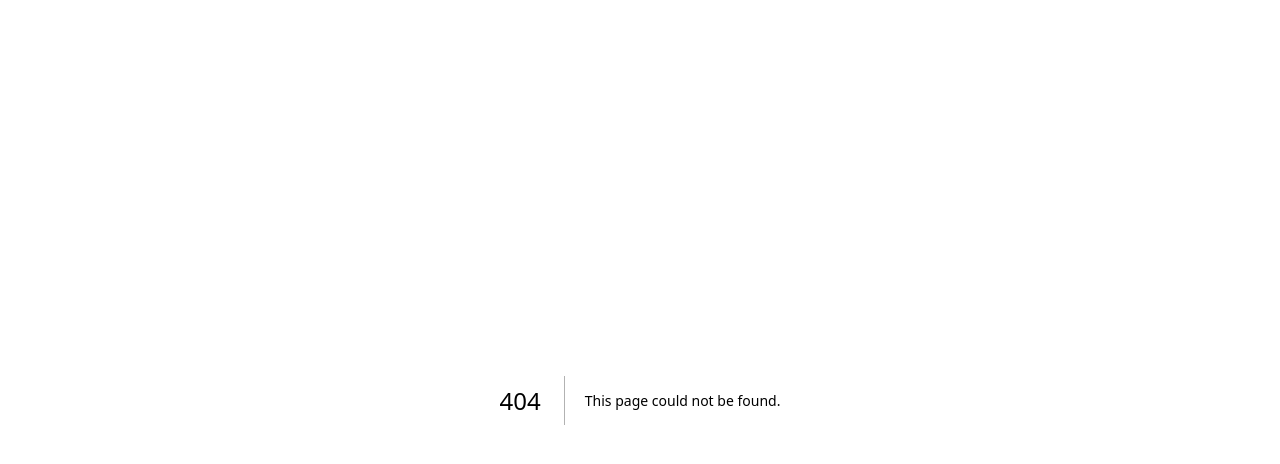
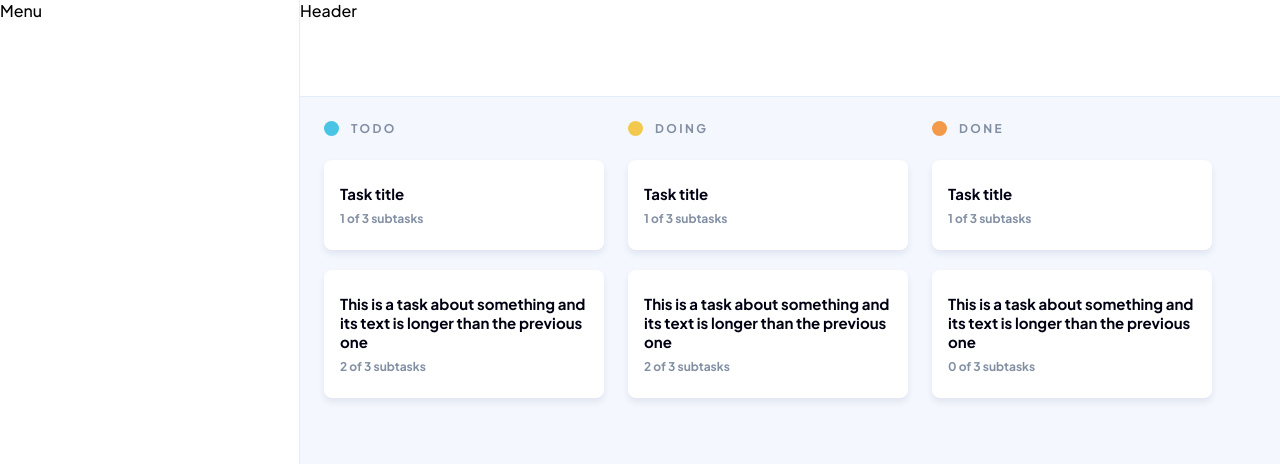
Before and after one commit to joanpujol/kanban-task-management-web-app, a Next.js app: page /example in a window 1280 px wide. Before the commit this address had no page. Shown: the top 464 px of the page. Built offline with nearby package versions, Linux system fonts and the light colour scheme.

Commit message:
Add BoardLayout component

```diff
--- /dev/null
+++ b/app/example/page.tsx
@@ -0,0 +1,93 @@
+import { BoardLayout } from "../../components/molecules/BoardLayout/BoardLayout";
+import Layout from "../layout";
+
+export default function ExamplePage() {
+  const columns = [
+    {
+      id: 1,
+      name: "TODO",
+      tasks: [
+        {
+          id: 1,
+          title: "Task title",
+          description: "Task description",
+          subtasks: [
+            { title: "Subtask 1", done: true },
+            { title: "Subtask 2", done: false },
+            { title: "Subtask 3", done: false },
+          ],
+        },
+        {
+          id: 2,
+          title:
+            "This is a task about something and its text is longer than the previous one",
+          description: "Task description",
+          subtasks: [
+            { title: "Subtask 1", done: false },
+            { title: "Subtask 2", done: true },
+            { title: "Subtask 3", done: true },
+          ],
+        },
+      ],
+    },
+    {
+      id: 2,
+      name: "DOING",
+      tasks: [
+        {
+          id: 1,
+          title: "Task title",
+          description: "Task description",
+          subtasks: [
+            { title: "Subtask 1", done: true },
+            { title: "Subtask 2", done: false },
+            { title: "Subtask 3", done: false },
+          ],
+        },
+        {
+          id: 2,
+          title:
+            "This is a task about something and its text is longer than the previous one",
+          description: "Task description",
+          subtasks: [
+            { title: "Subtask 1", done: false },
+            { title: "Subtask 2", done: true },
+            { title: "Subtask 3", done: true },
+          ],
+        },
+      ],
+    },
+    {
+      id: 3,
+      name: "DONE",
+      tasks: [
+        {
+          id: 1,
+          title: "Task title",
+          description: "Task description",
+          subtasks: [
+            { title: "Subtask 1", done: true },
+            { title: "Subtask 2", done: false },
+            { title: "Subtask 3", done: false },
+          ],
+        },
+        {
+          id: 2,
+          title:
+            "This is a task about something and its text is longer than the previous one",
+          description: "Task description",
+          subtasks: [
+            { title: "Subtask 1", done: false },
+            { title: "Subtask 2", done: false },
+            { title: "Subtask 3", done: false },
+          ],
+        },
+      ],
+    },
+  ];
+  return (
+    <Layout>
+      <BoardLayout columns={columns} />
+    </Layout>
+  );
+}
--- a/app/page.tsx
+++ b/app/page.tsx
@@ -7,7 +7,6 @@ import { NavigationMenu } from "../components/atoms/NavigationMenu/NavigationMen
 import { TextField } from "../components/atoms/TextField/TextField";
 import { Text } from "../components/atoms/Typography/Text";
 import { Board } from "../components/molecules/Board/Board";
-import { BoardColumn } from "../components/molecules/BoardColumn/BoardColumn";
 import Layout from "./layout";
 
 export default function HomePage() {
--- /dev/null
+++ b/components/molecules/BoardLayout/BoardLayout.styles.tsx
@@ -0,0 +1,37 @@
+import styled from "styled-components";
+import { breakpoints } from "../../../styles/breakpoints";
+
+export const StyledBoardLayout = styled.div`
+  height: 100vh;
+  display: grid;
+  grid-template-columns: 300px 1fr;
+  grid-template-rows: 97px 1fr;
+
+  @media ${breakpoints.tablet} {
+    grid-template-columns: 261px 1fr;
+    grid-template-rows: 81px 1fr;
+  }
+
+  /* TODO: Mobile res */
+`;
+
+export const BoardLayoutMenu = styled.div`
+    grid-column: 1 / 2;
+    grid-row: span 2;
+    background-color: ${({ theme: { theme } }) => theme.background.primary};
+    border-right: 1px solid ${({ theme: { theme } }) => theme.border.primary};
+`;
+
+export const BoardLayoutHeader = styled.div`
+    grid-column: 2 / 3;
+    grid-row: 1 / 2;
+    background-color: ${({ theme: { theme } }) => theme.background.primary};
+    border-bottom: 1px solid ${({ theme: { theme } }) => theme.border.primary};
+`;
+
+export const BoardLayoutBoard = styled.div`
+    grid-column: 2 / 3;
+    grid-row: 2 / 3;
+    background-color: ${({ theme: { theme } }) => theme.background.secondary};
+    padding: ${({ theme }) => theme.spacing.lg};
+`;
--- /dev/null
+++ b/components/molecules/BoardLayout/BoardLayout.tsx
@@ -0,0 +1,21 @@
+"use client"
+
+import { Column } from "../../../data/models/Column";
+import { Board } from "../Board/Board";
+import * as S from "./BoardLayout.styles";
+
+type Props = {
+  columns: Column[];
+};
+
+export const BoardLayout = ({ columns }: Props) => {
+  return (
+    <S.StyledBoardLayout>
+      <S.BoardLayoutMenu>Menu</S.BoardLayoutMenu>
+      <S.BoardLayoutHeader>Header</S.BoardLayoutHeader>
+      <S.BoardLayoutBoard>
+        <Board columns={columns} />
+      </S.BoardLayoutBoard>
+    </S.StyledBoardLayout>
+  );
+};
--- a/data/models/Task.ts
+++ b/data/models/Task.ts
@@ -1,6 +1,6 @@
 export type Subtask = {
-    title: string;
-    done: boolean;
+  title: string;
+  done: boolean;
 };
 
 export type Task = {
--- a/styles/theme.tsx
+++ b/styles/theme.tsx
@@ -66,6 +66,9 @@ export interface ThemeInterface {
       primary: string;
       secondary: string;
     };
+    border: {
+      primary: string;
+    }
     text: {
       primary: string;
       primaryDimmed: string;
@@ -109,6 +112,9 @@ const lightTheme: ThemeInterface = {
       primary: colors.white,
       secondary: colors.lightGrey,
     },
+    border: {
+      primary: colors.linesLight,
+    },
     text: {
       primary: colors.black,
       primaryDimmed: colors.blackDimmed,
@@ -139,6 +145,9 @@ const darkTheme: ThemeInterface = {
     background: {
       primary: colors.darkGrey,
       secondary: colors.veryDarkGrey,
+    },
+    border: {
+      primary: colors.linesDark,
     },
     text: {
       primary: colors.white,
```
